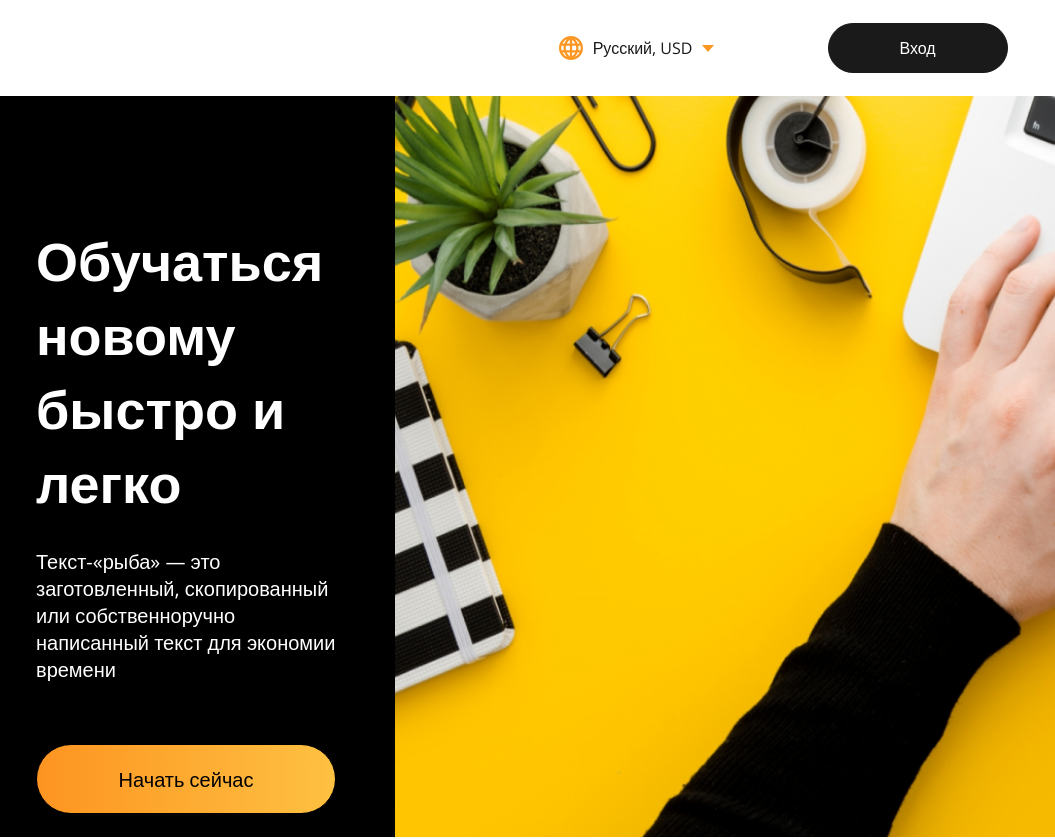
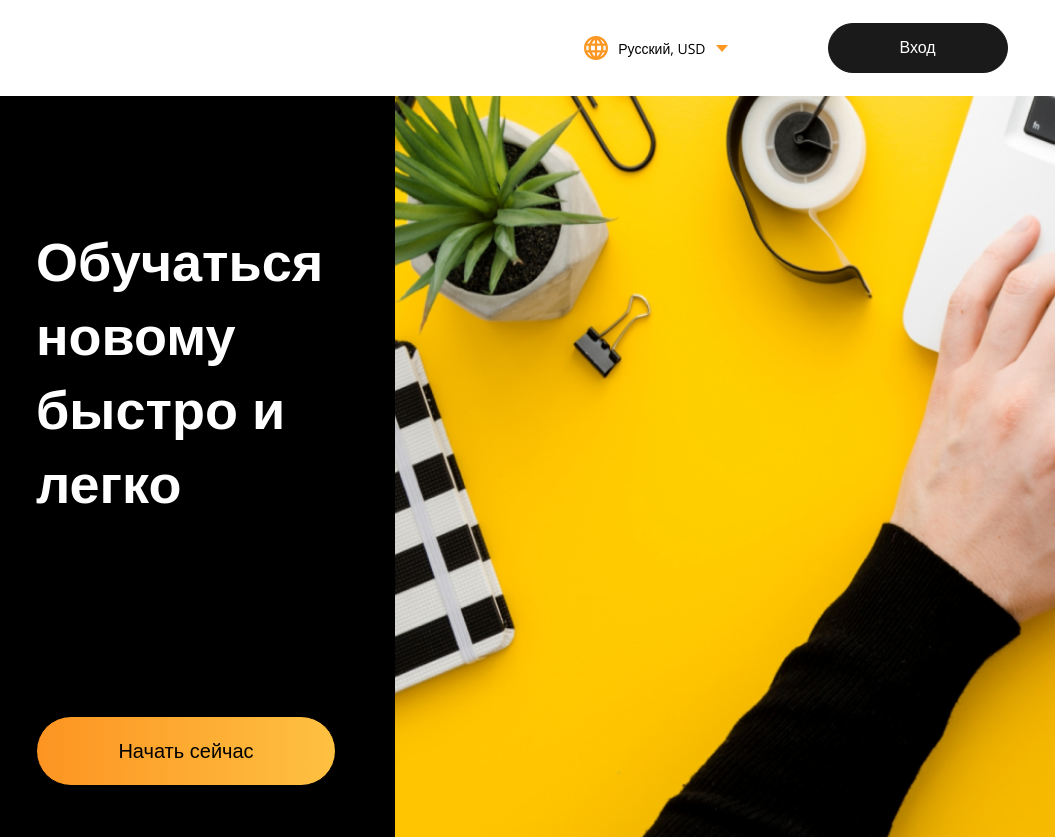
Before and after one commit to vickanloly/Up, a plain HTML site: page index.html in a window 1280 px wide. Shown: the top 839 px of the page, 225-1280 px from the left. Drawn offline with nearby package versions, Linux system fonts and the light colour scheme.

Commit message:
refactoring

```diff
--- /dev/null
+++ b/css/components/button.css
@@ -0,0 +1,18 @@
+.button {
+    width: 100%;
+    height: 50px;
+    border-radius: 50px;
+    font-size: 16px;
+    cursor: pointer;
+}
+
+.button.button-black {
+    border: 1px solid #1A1A1A;
+    color: #FFFFFF;
+    background: #1A1A1A;
+}
+
+.button.button-orange {
+    color: #000000;
+    background: linear-gradient(90deg, #FD9422 0%, #FEC141 100%);
+}
--- /dev/null
+++ b/css/components/tabs.css
@@ -0,0 +1,23 @@
+.tabs {
+    display: flex;
+    justify-content: space-around;
+    max-width: 943px;
+    height: 75px;
+    margin: 65px auto 80px auto;
+    border-top: 2px solid #F6F6F6;
+    border-bottom: 2px solid #F6F6F6;
+}
+
+.tabs .tabs-item {
+    padding: 11px;
+    font-weight: 800;
+    font-size: 36px;
+    color: #4D4D4D;
+    cursor: pointer;
+}
+
+.tabs .tabs-item:hover {
+    border-bottom: 5px solid orange;
+    margin-bottom: -4px;
+    color: #1A1A1A;
+}
--- a/css/header.css
+++ b/css/header.css
@@ -1,65 +1,51 @@
-header {
+.header {
     background: #FFFFFF;
     height: 96px;
     display: flex;
     align-items: center;
 }
 
-.header-wrap {
-    margin: 0 auto;
-    width: 1185px;
-}
-
 .header-container {
     display: flex;
     align-items: center;
     justify-content: space-between;
-
+    width: 1185px;
+    margin: 0 auto;
 }
 
-.header-logo img{
+.header-logo img {
     width: 173px;
     height: 50px;
 }
 
-.header-menu {
+.header-picklist {
     display: flex;
     align-items: center;
-    margin-left: 450px;
+    margin-left: auto;
     gap: 10px;
 }
 
-.icon {
-    background-image: url(../img/Vector.svg);
+.header .button {
+    max-width: 180px;
+    margin-left: 100px;
+}
+
+.icon-globe {
     width: 24px;
     height: 24px;
-
+    background: url(../img/Vector.svg) no-repeat center;
 }
 
-.icon1 {
-    background-image: url(../img/Vector\(1\).svg);
+.icon-arrow {
     width: 12px;
     height: 7px;
+    background: url(../img/Vector\(1\).svg) no-repeat center;
     cursor: pointer;
-
 }
 
-.header-menu p{
+.header-menu p {
     font-family: 'Open Sans', sans-serif;
     font-weight: 400;
     font-size: 16px;
     color: #1A1A1A;
 }
-
-.header-btn{
-    width: 180px;
-    height: 50px;
-    background: #1A1A1A;
-    border: 1px solid #1A1A1A;
-    border-radius: 50px;
-    font-family: 'Open Sans', sans-serif;
-    font-weight: 400;
-    font-size: 16px;
-    color: #FFFFFF;
-    cursor: pointer;
-}
--- a/css/main.css
+++ b/css/main.css
@@ -1,18 +1,14 @@
+/* start-now */
 .start-now {
-    background-color: black;
-
-}
-
-.container {
     display: flex;
     justify-content: space-between;
     max-height: 741px;
+    background-color: #000000;
 }
 
 .container-text {
     max-width: 573px;
     margin: 127px 59px 126px 261px;
-
 }
 
 .container-text h1 {
@@ -20,7 +16,7 @@
     font-weight: 800;
     font-size: 54px;
     color: #FFFFFF;
-    padding-bottom: 29px;
+    margin-bottom: 29px;
 }
 
 .container-text p {
@@ -28,19 +24,14 @@
     font-weight: 400;
     font-size: 20px;
     color: #FFFFFF;
-    padding-bottom: 61px;
+    margin-bottom: 61px;
 }
 
-.start-now-btn {
+.start-now .button {
     width: 300px;
     height: 70px;
-    background: linear-gradient(90deg, #FD9422 0%, #FEC141 100%);
-    border-radius: 50px;
     border: 1px solid;
-    font-family: 'Open Sans', sans-serif;
-    font-weight: 400;
     font-size: 20px;
-    cursor: pointer;
 }
 
 .container-pic img {
@@ -48,65 +39,12 @@
     height: 741px;
 }
 
-.study {
-    background-color: #E5E5E5;
-}
-
-
-/*.head-study {*/
-/*    margin: 65px auto 80px auto;*/
-/*    display: flex;*/
-/*    justify-content: space-around;*/
-/*    width: 943px;*/
-/*    border-top: 2px solid #F6F6F6;*/
-/*    border-bottom: 2px solid #F6F6F6;*/
-/*}*/
-
-/*.head-study h2 {*/
-/*    font-family: 'Open Sans', sans-serif;*/
-/*    font-weight: 800;*/
-/*    font-size: 36px;*/
-/*    color: #4D4D4D;*/
-/*    padding: 11px 0;*/
-/*}*/
-
-/*.head-study h2:hover {*/
-/*    color: #1A1A1A;*/
-/*    text-decoration: underline orange 5px;*/
-/*    text-underline-offset: 20px;*/
-/*    */
-/*}*/
-
-.head-study {
-    display: flex;
-    justify-content: space-around;
-    width: 943px;
-    height: 75px;
-    margin: 65px auto 80px auto;
-    border-top: 2px solid #F6F6F6;
-    border-bottom: 2px solid #F6F6F6;
-}
-
-.head-study h2 {
-    padding: 11px;
-    font-family: 'Open Sans', sans-serif;
-    font-weight: 800;
-    font-size: 36px;
-    color: #4D4D4D;
-    cursor: pointer;
-}
-
-.head-study h2:hover {
-    border-bottom: 5px solid orange;
-    margin-bottom: -4px;
-    color: #1A1A1A;
-}
+/* categories */
 
 .dots-decoration {
     position: absolute;
     left: -142px;
     top: 23px;
-
 }
 
 .dots-orange {
@@ -114,7 +52,7 @@
     left: 1300px;
     top: 150px;
 }
-.container-study {
+.container-categories {
     margin: 0 auto;
     max-width: 1220px;
     position: relative;
@@ -125,7 +63,6 @@
     justify-content: space-between;
     flex-wrap: wrap;
     gap: 30px;
-
 }
 
 .box {
@@ -137,9 +74,6 @@
     background: #E5E5E5;;
     text-align: center;
     padding: 50px;
-
-
-
 }
 
 .box img {
@@ -153,7 +87,6 @@
     font-weight: 600;
     font-size: 18px;
     color: #1A1A1A;
-
 }
 
 .box:hover {
--- a/css/style.css
+++ b/css/style.css
@@ -1,9 +1,24 @@
-*{
-    margin:0;
-    padding:0;
+* {
+    margin: 0;
+    padding: 0;
     box-sizing: border-box;
 }
 
 a {
     text-decoration: none;
 }
+
+body {
+    font-family: 'Open Sans', sans-serif;
+    font-size: 14px;
+    font-weight: 400;
+}
+
+.title {
+    font-size: 2rem;
+}
+
+.container {
+    max-width: 1220px;
+    margin: 0 auto;
+}
--- a/index.html
+++ b/index.html
@@ -10,6 +10,8 @@
     <link rel="stylesheet" href="css/style.css">
     <link rel="stylesheet" href="css/header.css">
     <link rel="stylesheet" href="css/main.css">
+    <link rel="stylesheet" href="css/components/button.css">
+    <link rel="stylesheet" href="css/components/tabs.css">
 
 
     <link rel="preconnect" href="https://fonts.googleapis.com">
@@ -17,69 +19,56 @@
     <link href="https://fonts.googleapis.com/css2?family=Open+Sans:wght@400;600;800&display=swap" rel="stylesheet">
 </head>
 
-<!-- все теги кроме head должны находиться внутри body.-->
 
-<!-- не стоит применять стили к селектору тега header {}, самая лучше практика применять стили к селектору класса .header {}-->
-
-<!-- LIVE CODING: переверстать header -->
-<header>
-    <!-- холиварная тема, но я предпочитаю полные названия без сокращений header-wrap - header-wrapper  -->
-    <!-- попробовать избежать лишней вложенности   -->
-    <div class="header-wrap">
+<body>
+<header class="header">
     <div class="header-container">
         <a href="#" class="header-logo">
             <img src="img/logotype.png" alt="logo">
         </a>
-            <!--  header-menu - данный элемент не является меню, он отвечает за смену языка и смене валюты, меню отвечает за навигацию по страницам(попробовать найти ей статью с UI\UX компонентами и их описанием, так же найти статью с бест практис по названиям классов)          -->
-            <nav class="header-menu">
-                <!--  class="icon icon-globe"  или class="icon icon-language"-->
-                <div class="icon"></div>
+
+        <div class="header-picklist">
+            <div class="icon icon-globe"></div>
             <p>Русский, USD</p>
-                <!--  class="icon icon-arrow"  или class="icon icon-picklist-arrow" -->
-                <!--  нужно избегать подобных названий - icon1       -->
-                <div class="icon1"></div>
-            </nav>
+            <div class="icon icon-arrow"></div>
+        </div>
 
-            <!--  концепция общих стилей, конечно лучше всего - это применимо с SCSS !!! но и в обычном css можно создавать общие селекторы и модифицировать их.-->
-            <!--  LIVE CODING: для примера объединить стили всех кнопок на сайте -->
-            <button class="header-btn">Вход</button>
-        </div>
+        <button class="button button-black">Вход</button>
     </div>
 </header>
 
-<body>
 <section class="start-now">
-    <!--    лишний контейнер, от этой вложенности можно избавится -->
-    <div class="container">
     <div class="container-text">
         <!-- title, subtitle or description -> -->
-            <h1>Обучаться новому
-                быстро и легко </h1>
-            <p>Текст-«рыба» — это заготовленный,
+        <h1 class="title">
+            Обучаться новому
+            быстро и легко
+        </h1>
+
+        <h2 class="subtitle">
+            Текст-«рыба» — это заготовленный,
             скопированный
             или собственноручно написанный текст
-                для экономии времени</p>
+            для экономии времени
+        </h2>
 
-            <button class="start-now-btn">Начать сейчас</button>
+        <button class="button button-orange">Начать сейчас</button>
     </div>
+
     <div class="container-pic">
         <img src="img/bc-banner.png" alt="banner">
-        </div>
     </div>
 </section>
 <!-- categories -->
 <!-- у секции неправильный bgc, глянуть hover state -->
-<section class="study">
-    <!--  это уже меню или табы tabs-->
-    <div class="head-study">
-        <!-- tabs item -->
-        <div class="gr-line"></div>
-        <h2>Обучение</h2>
-        <h2>Консультирование</h2>
-        <h2>Life style</h2>
+<section class="categories">
+    <div class="tabs">
+        <h2 class="tabs-item">Обучение</h2>
+        <h2 class="tabs-item">Консультирование</h2>
+        <h2 class="tabs-item">Life style</h2>
     </div>
     <!--  categories container -->
-    <div class="container-study">
+    <div class="container-categories">
         <div class="objects">
             <div class="dots-decoration">
                 <img src="/img/dots.png" alt="img">
@@ -221,7 +210,6 @@
         <h2>Отзывы специалистов</h2>
     </div>
 
-    <!--    переделать -->
     <div class="container-students">
         <div class="students">
             <div class="around_img1">
```
Lines whose indentation alone changed are shown as unchanged.
